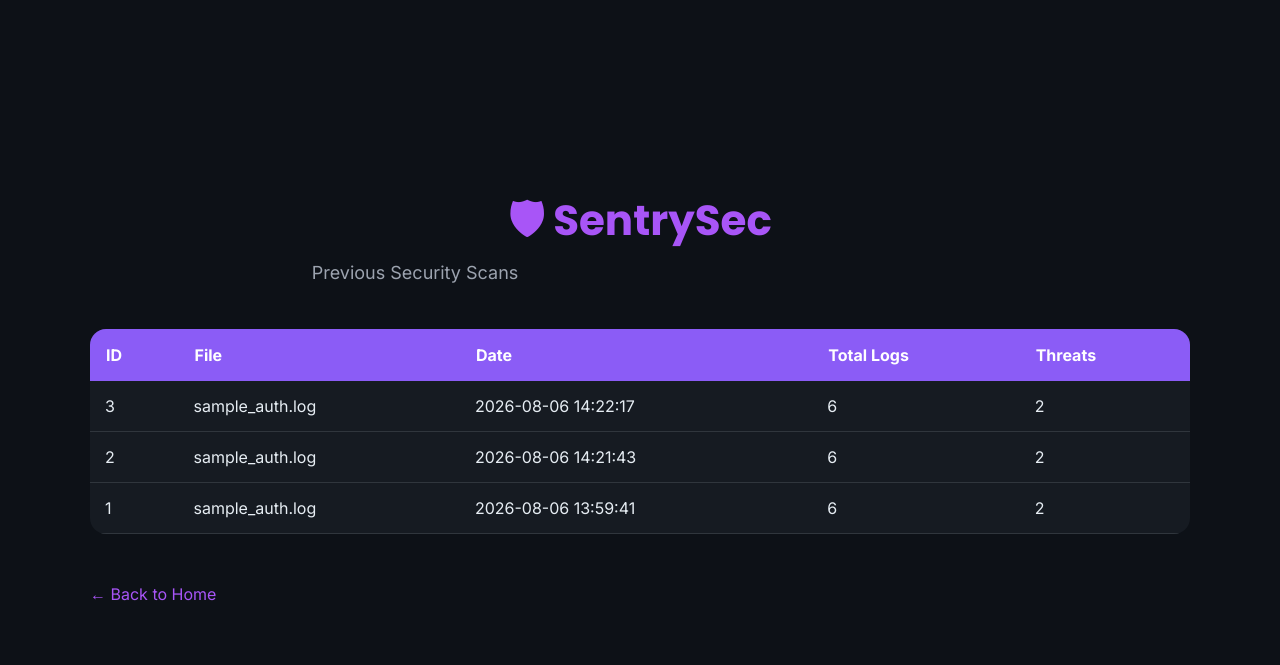
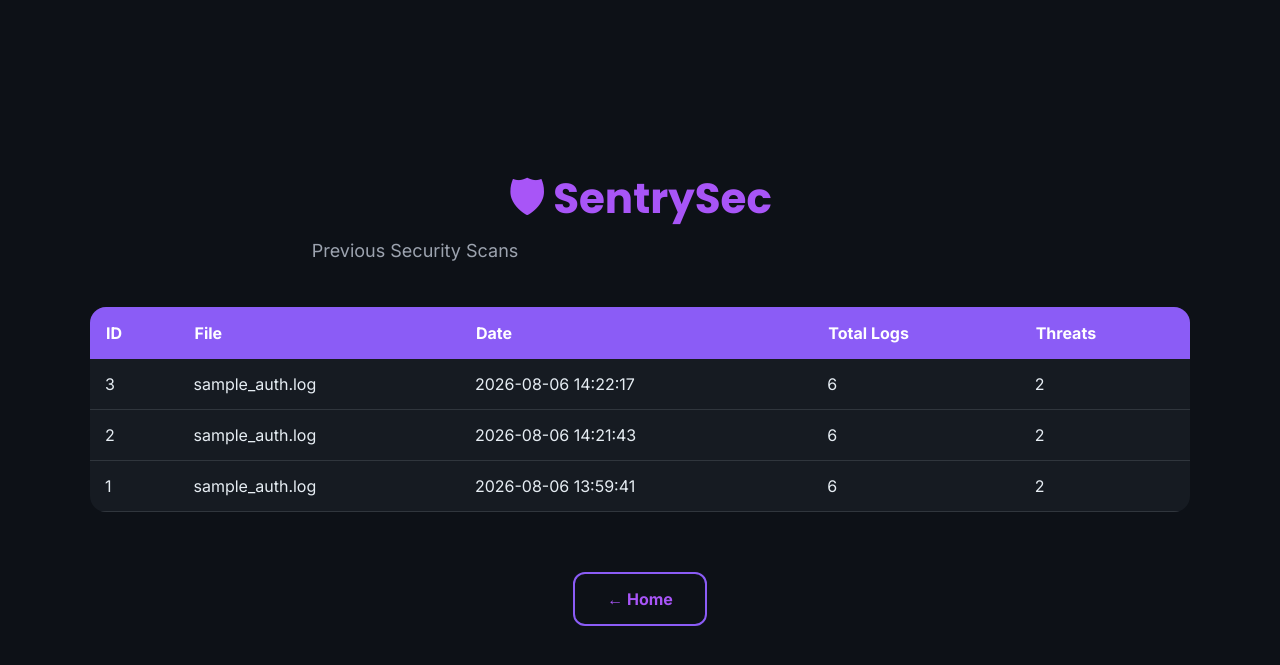
Before and after one commit to sarabnoor-2077/SentrySec, a Flask app: page /history in a window 1280 px wide. Shown: the top 665 px of the page. Run offline with Flask 3, Linux system fonts and the light colour scheme; data comes from the database, SQL or seed files in the repository; both versions use the stored data as it was after the commit.

Commit message:
Implemented scan history and app navigation

```diff
--- a/static/style.css
+++ b/static/style.css
@@ -397,3 +397,68 @@ button:hover{
 
     background:#1F2937;
 }
+
+/* ===========================
+   Buttons
+=========================== */
+
+.button-group{
+
+    display:flex;
+
+    justify-content:center;
+
+    gap:20px;
+
+    margin-top:40px;
+
+    flex-wrap:wrap;
+}
+
+.primary-btn,
+.secondary-btn{
+
+    text-decoration:none;
+
+    padding:15px 32px;
+
+    border-radius:12px;
+
+    font-weight:600;
+
+    transition:.25s;
+
+    display:inline-block;
+}
+
+.primary-btn{
+
+    background:linear-gradient(90deg,#8B5CF6,#A855F7);
+
+    color:white;
+}
+
+.primary-btn:hover{
+
+    transform:translateY(-3px);
+
+    box-shadow:0 12px 30px rgba(139,92,246,.25);
+}
+
+.secondary-btn{
+
+    border:2px solid #8B5CF6;
+
+    color:#A855F7;
+
+    background:transparent;
+}
+
+.secondary-btn:hover{
+
+    background:#8B5CF6;
+
+    color:white;
+
+    transform:translateY(-3px);
+}
--- a/templates/history.html
+++ b/templates/history.html
@@ -75,9 +75,13 @@ rel="stylesheet">
 
 <br>
 
-<a href="/" class="back-link">
-← Back to Home
-</a>
+<div class="button-group">
+
+    <a href="/" class="secondary-btn">
+        ← Home
+    </a>
+
+</div>
 
 </div>
 
```
Also changed, not shown: templates/index.html (+11 -3 lines), templates/results.html (+11 -1 lines), sentrysec.db.
